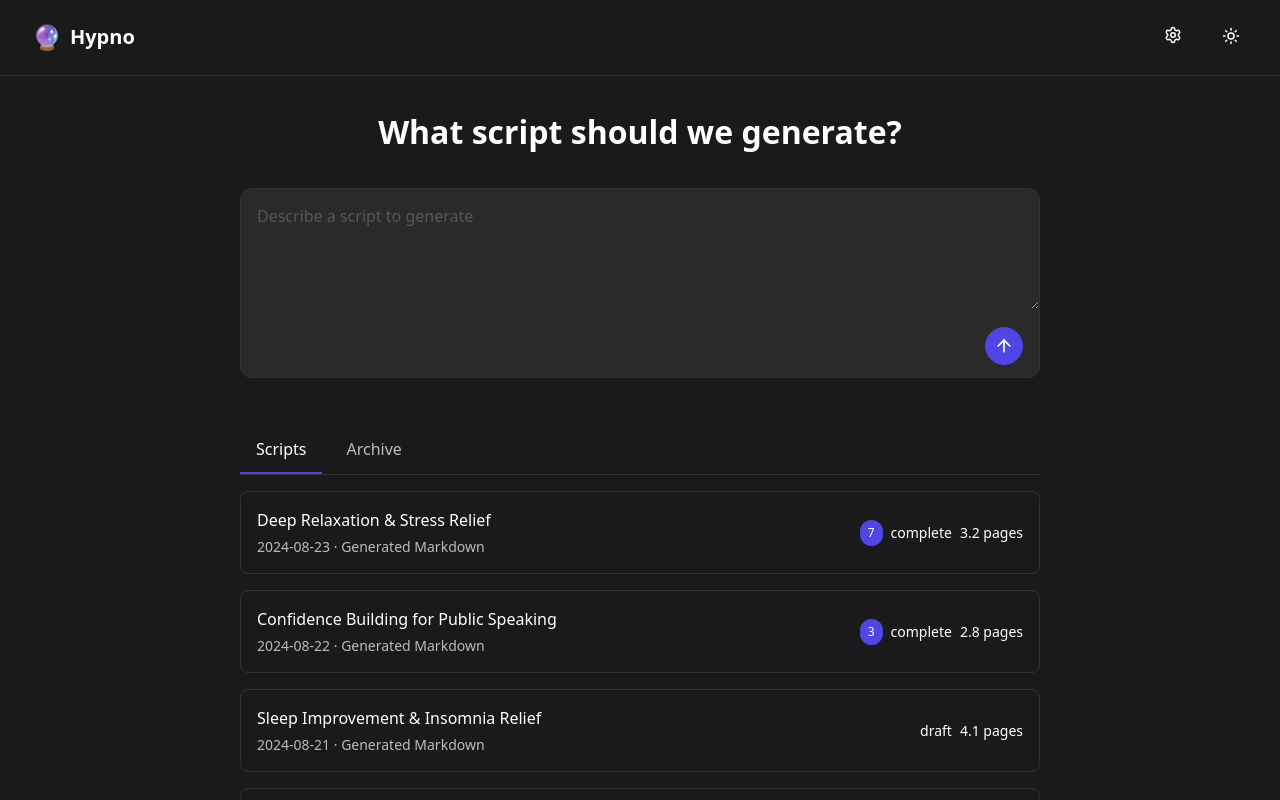
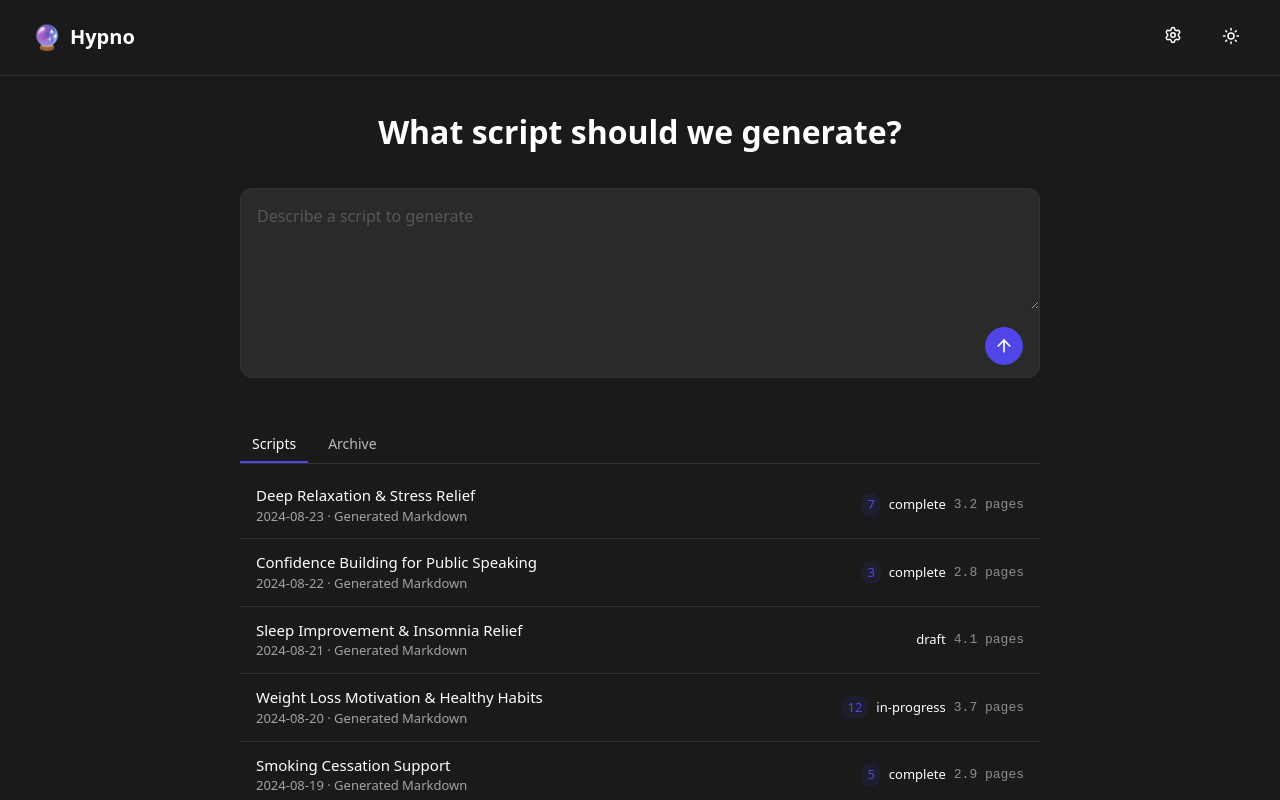
Before and after one commit to dave-hillier/instascript, a React (Vite) app: page / in a window 1280 px wide. Shown: the top 800 px of the page. Built offline with nearby package versions, Linux system fonts and the light colour scheme.

Commit message:
Script list styling

```diff
--- a/src/App.css
+++ b/src/App.css
@@ -159,7 +159,7 @@ main > section:nth-child(2) form > div {
 }
 
 [data-theme="light"] main > section:nth-child(2) form > div {
-  border-top-color: #e5e5e5;
+   border-top: none;
 }
 
 main > section:nth-child(2) form > div > div {
@@ -209,7 +209,7 @@ main > section:nth-child(2) form > div > div:last-child button:last-child {
 }
 
 main > section:nth-child(3) {
-  margin-bottom: 1rem;
+  margin-bottom: 0.5rem;
 }
 
 main > section:nth-child(3) > div {
@@ -230,12 +230,14 @@ main > section:nth-child(3) button {
   background: none;
   border: none;
   border-radius: 0;
-  padding: 0.75rem 1rem;
+  padding: 0.5rem 0.75rem;
   cursor: pointer;
   border-bottom: 2px solid transparent;
   font-weight: 500;
+  font-size: 0.875rem;
   color: inherit;
   opacity: 0.7;
+  transition: opacity 0.15s ease;
 }
 
 main > section:nth-child(3) button[aria-selected="true"] {
@@ -246,7 +248,7 @@ main > section:nth-child(3) button[aria-selected="true"] {
 main > section:last-child ul {
   display: flex;
   flex-direction: column;
-  gap: 1rem;
+  gap: 0;
   list-style: none;
   padding: 0;
   margin: 0;
@@ -256,27 +258,30 @@ main > section:last-child li {
   display: flex;
   align-items: center;
   justify-content: space-between;
-  padding: 1rem;
-  border: 1px solid;
-  border-radius: 8px;
-  transition: background-color 0.2s ease;
+  padding: 0.875rem 1rem;
+  border-bottom: 1px solid;
+  transition: background-color 0.15s ease;
   position: relative;
 }
 
 [data-theme="dark"] main > section:last-child li {
-  border-color: #333;
+  border-color: rgba(255, 255, 255, 0.1);
 }
 
 [data-theme="light"] main > section:last-child li {
-  border-color: #e5e5e5;
+  border-color: rgba(0, 0, 0, 0.1);
+}
+
+main > section:last-child li:last-child {
+  border-bottom: none;
 }
 
 [data-theme="dark"] main > section:last-child li:hover {
-  background-color: #2a2a2a;
+  background-color: rgba(255, 255, 255, 0.05);
 }
 
 [data-theme="light"] main > section:last-child li:hover {
-  background-color: #f9f9f9;
+  background-color: rgba(0, 0, 0, 0.02);
 }
 
 main > section:last-child li > div:first-child {
@@ -284,46 +289,45 @@ main > section:last-child li > div:first-child {
 }
 
 main > section:last-child li h3 {
-  font-size: 1rem;
+  font-size: 0.9375rem;
   font-weight: 500;
-  margin: 0 0 0.25rem 0;
+  margin: 0 0 0.125rem 0;
+  line-height: 1.3;
 }
 
 main > section:last-child li > div:first-child > div {
-  font-size: 0.875rem;
-  opacity: 0.7;
+  font-size: 0.8125rem;
+  opacity: 0.6;
+  line-height: 1.3;
 }
 
-main > section:last-child li > div:not(:first-child) {
+main > section:last-child li > div:not(:first-child):not(.script-actions) {
   margin-left: 0.5rem;
-  font-size: 0.875rem;
+  font-size: 0.8125rem;
 }
 
 main > section:last-child li > div[aria-label*="comments"] {
-  background-color: #4f46e5;
-  color: white;
-  padding: 0.25rem 0.5rem;
-  border-radius: 12px;
+  background-color: rgba(79, 70, 229, 0.1);
+  color: #4f46e5;
+  padding: 0.125rem 0.375rem;
+  border-radius: 10px;
   font-size: 0.75rem;
   font-weight: 500;
 }
 
 main > section:last-child li > div[aria-label*="Status: Merged"] {
-  background-color: #059669;
-  color: white;
-  padding: 0.25rem 0.5rem;
+  background-color: rgba(5, 150, 105, 0.1);
+  color: #059669;
+  padding: 0.125rem 0.375rem;
   border-radius: 4px;
   font-size: 0.75rem;
   font-weight: 500;
 }
 
-main > section:last-child li > div[aria-label*="Changes"] {
+main > section:last-child li > div[aria-label*="Script length"] {
   font-family: monospace;
-  opacity: 0.8;
-}
-
-main > section:last-child li > div[aria-label*="Changes"]:last-child {
-  color: #10b981;
+  font-size: 0.75rem;
+  opacity: 0.5;
 }
 
 [role="dialog"] {
@@ -486,7 +490,7 @@ main > section:last-child li > div[aria-label*="Changes"]:last-child {
 
 .script-actions {
   display: flex;
-  gap: 0.5rem;
+  gap: 0.375rem;
   align-items: center;
   margin-left: auto;
 }
@@ -496,37 +500,38 @@ main > section:last-child li > div[aria-label*="Changes"]:last-child {
 }
 
 .script-actions button {
-  background: rgba(0, 0, 0, 0.5);
+  background: transparent;
   border: none;
-  padding: 0.5rem;
+  padding: 0.375rem;
   cursor: pointer;
-  border-radius: 6px;
-  color: white;
+  border-radius: 4px;
+  color: rgba(255, 255, 255, 0.6);
   display: flex;
   align-items: center;
   justify-content: center;
-  transition: background-color 0.2s ease;
+  transition: all 0.15s ease;
 }
 
 [data-theme="light"] .script-actions button {
-  background: rgba(0, 0, 0, 0.1);
-  color: #1a1a1a;
+  color: rgba(0, 0, 0, 0.5);
 }
 
 .script-actions button:first-child:hover {
-  background-color: #4f46e5;
+  background-color: rgba(79, 70, 229, 0.1);
+  color: #4f46e5;
 }
 
 [data-theme="light"] .script-actions button:first-child:hover {
-  background-color: #4f46e5;
-  color: white;
+  background-color: rgba(79, 70, 229, 0.1);
+  color: #4f46e5;
 }
 
 .script-actions button:last-child:hover {
-  background-color: #ef4444;
+  background-color: rgba(239, 68, 68, 0.1);
+  color: #ef4444;
 }
 
 [data-theme="light"] .script-actions button:last-child:hover {
-  background-color: #ef4444;
-  color: white;
+  background-color: rgba(239, 68, 68, 0.1);
+  color: #ef4444;
 }
```
